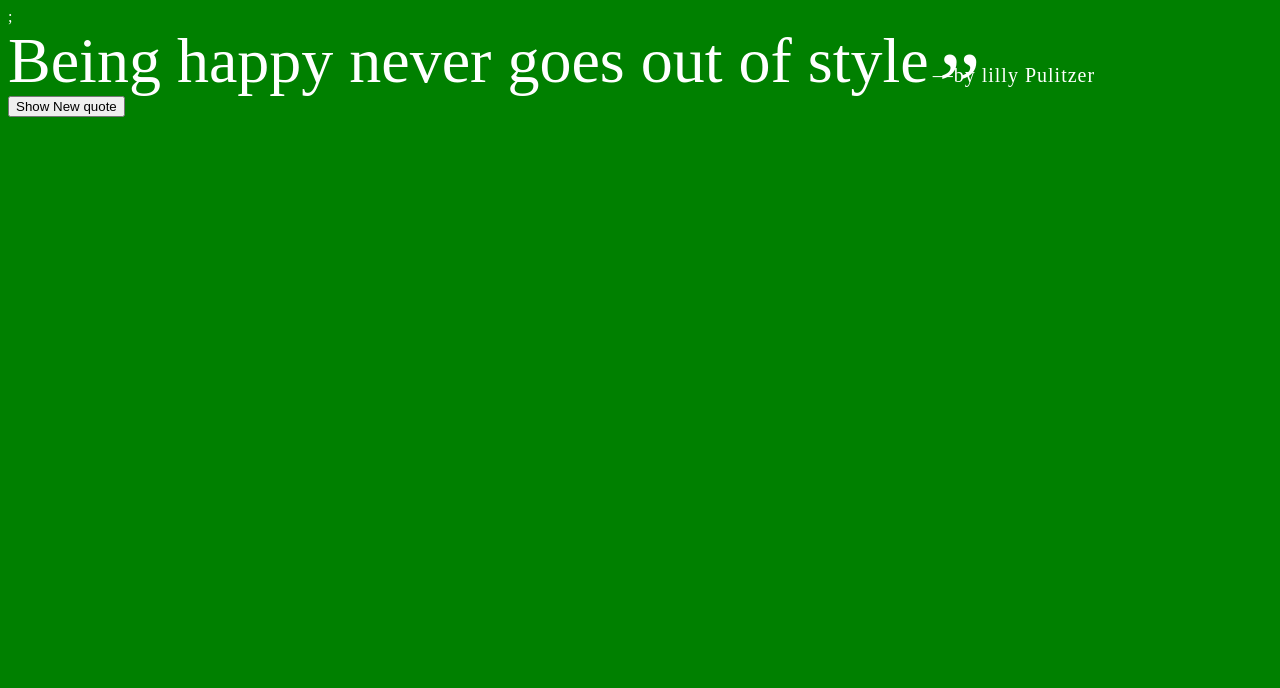
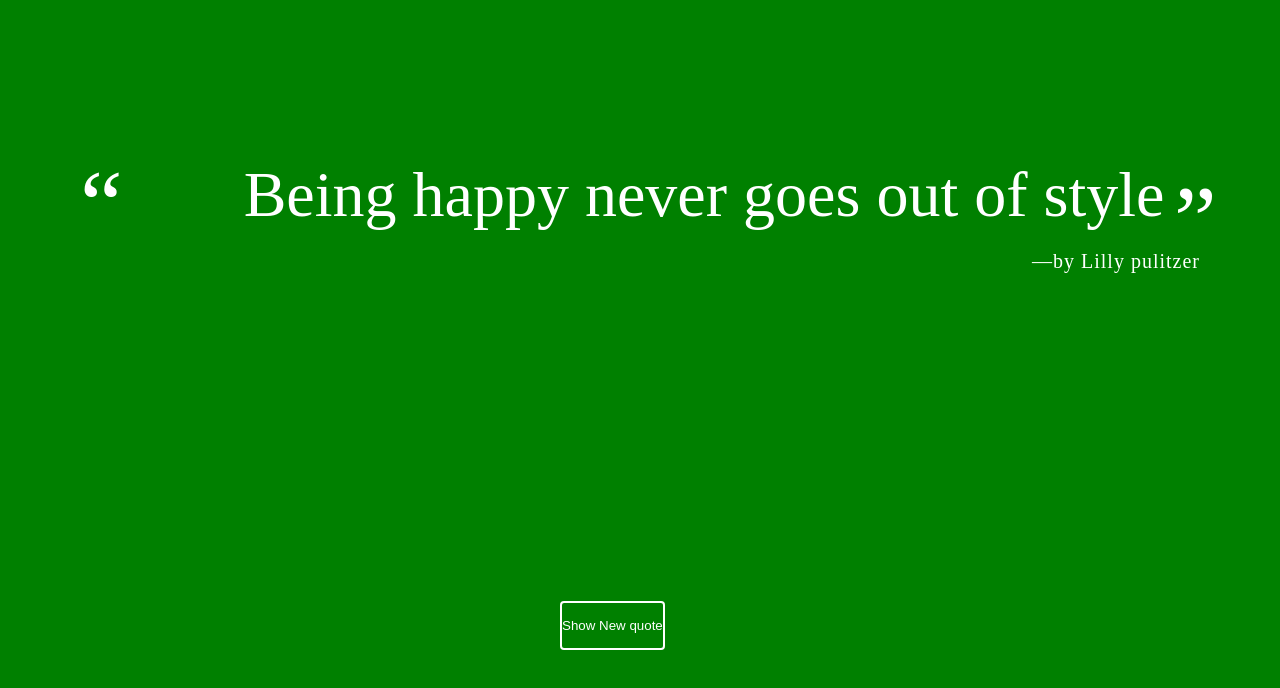
Before and after one commit to Bamurange/UNIT1-PROJECT, a plain HTML site: page index.html in a window 1280 px wide. Drawn offline with Linux system fonts and the light colour scheme.

Commit message:
current project

```diff
--- a/index.html
+++ b/index.html
@@ -5,15 +5,12 @@
     <meta name="viewport" content="width=device-width, initial-scale=1.0">
     <meta http-equiv="X-UA-Compatible" content="ie=edge">
     <link rel="stylesheet" href="style.css">
- <title>FIRSTPROJECT-1</title>
+ <title>FIRSTPROJECT</title>
 </head>
 <body>
-<div id= "container">;
- <div id="Quote-box">
- <hi class ="quote">Being happy never goes out of style</hi>
- <p1 class = "source">by lilly Pulitzer</p1>
-          </div>
-          <Button id= "loadQuote()"> Show New quote</Button>
-    <script src = "script.js"></script>
-        </body>
+  <div id= "quote-box">
+ </div>
+<Button id = "loadQuote"> Show New quote</Button>
+<script src = "script.js"></script>
+</body>
 </html>
--- a/script.js
+++ b/script.js
@@ -1,42 +1,61 @@
-var Quote = [
+/******************************************
+Treehouse FSJS Techdegree:
+project 1 - A Random Quote Generator
+******************************************/
+
+  //Create the array of quote objects
+  var quotes = [
     {
- quote :"Being happy never goes out of style.",
-      source :"by lilly Pulitzer",
+  	quote: "Being happy never goes out of style",
+  	source: "by Lilly pulitzer",
   },
   {
- quote :"if it doesn't challenge you, it won't change you.",
-      source :"article by Best joel osteen."
+  	quote: "If it doesn't challenge you, it won't change you",
+  	source: "article by Best joel osteen",
   },
   {
- quote :"if God brings you to it , he will bring you out through it.",
-     source :"by Marco pile."
+  	quote: "If God brings you to it , he will bring you out through it",
+  	source: "by Marco pile.",
   },
   {
- quote :"sometime you have to be your own hero.",
-      source :"by angelique."
+  	quote: "She's gonna step outside,uncover her eyes, who knew she could feel so alive",
+  	source: "Britney spears",
+  	citation: "Brave New Girl",
+  	year: 2003
   },
   {
- quote :"just try new things, don't be afraid.Step out of your comfort zones and soars, all right.",
-      source :"Michelle Obama."
- },
+  	quote: "Just try new things, don't be afraid.Step out of your comfort zones and soars, all right",
+  	source: "Michelle Obama",
+  }
 ];
- console.log(Quotes);
-     // generating a random numbers in array to select quotes//
- function getRandomQuote()
+  console.log(quotes);
+  // Creating the getRandomQuote function
+  function getRandomQuote() {
+  	//Creating a variable to store a randomquote
+  	var randomQuote = Math.floor(Math.random() * quotes.length);
+  	return quotes[randomQuote];
+  }
+  console.log(getRandomQuote());
+  // Creating printQuote function, and Call the getRandomQuote function, and assign it to a variable.
+  function printQuote()
   {
- var randomNumber= math.floor(math.random()*Quotes.length);
- return randonNumber ;
- console.log(getRandomQuotes());
+  	var randomQuote = getRandomQuote();
+  	html = '';
+  	html += '<p class = "quote">' + randomQuote.quote + '</p>';
+  	html += '<p class = "source">' + randomQuote.source;
+  	// optional properties
+    if (randomQuote.hasOwnProperty('citation') === true)
+    {
+  		html += '<span class = "citation ">' + ' ' + randomQuote.citation + '</span>';
   	}
-    // printing the randomQuote that stored in the array of objects//
- function printQuotes ()
+    if (randomQuote.hasOwnProperty('Year') === true)
     {
-     var randomNumber = getRandomQuote();
-     var HTML ;
-    HTML += quote.quote[randomNumber];
-     HTML += quote.source[randomNumber];
- document.getElementById('Quote-box').innerHTML= HTML;
-     return html ;
-     console.log(randomQuote);
+  		html += '<span class = "year">' + ' ' + randomQuote.year + '</span>' + '</p>'
   	}
- docoment.getElementById('LoadQuote').addEventListener("click",printQuote,false);
+  	document.getElementById('quote-box').innerHTML = html;
+  	return html;
+  }
+  printQuote();
+  console.log(printQuote());
+  // Button click listener
+  document.getElementById('loadQuote').addEventListener("click", printQuote, false);
--- a/style.css
+++ b/style.css
@@ -5,16 +5,16 @@
 
  body {
     background-color: green;
+    text-align: center;
     color: white;
-    font-family: 'Playfair Display', serif;
-  }
-
-  #quote-box {
+    font-family:'Playfair Display', serif;
+ }
+#quote-box {
     position: absolute;
     top: 20%;
     left: 10%;
     right: 10%;
-    width: 80%;
+    width: 90%;
     line-height: .5;
   }
 
@@ -73,9 +73,9 @@
 
   #loadQuote {
     position: fixed;
-    width: 12em;
+    width: 300;
     display: inline-block;
-    left: 50%;
+    Left: 50%;
     margin-left: -6em;
     bottom: 150px;
     border-radius: 4px;
```
Lines whose indentation alone changed are shown as unchanged.
